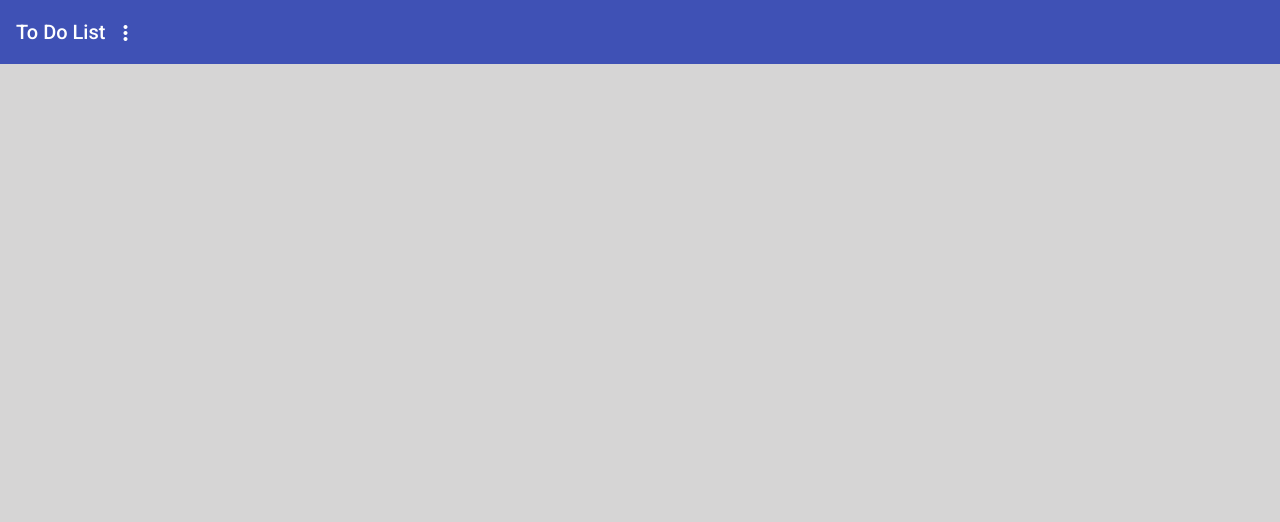
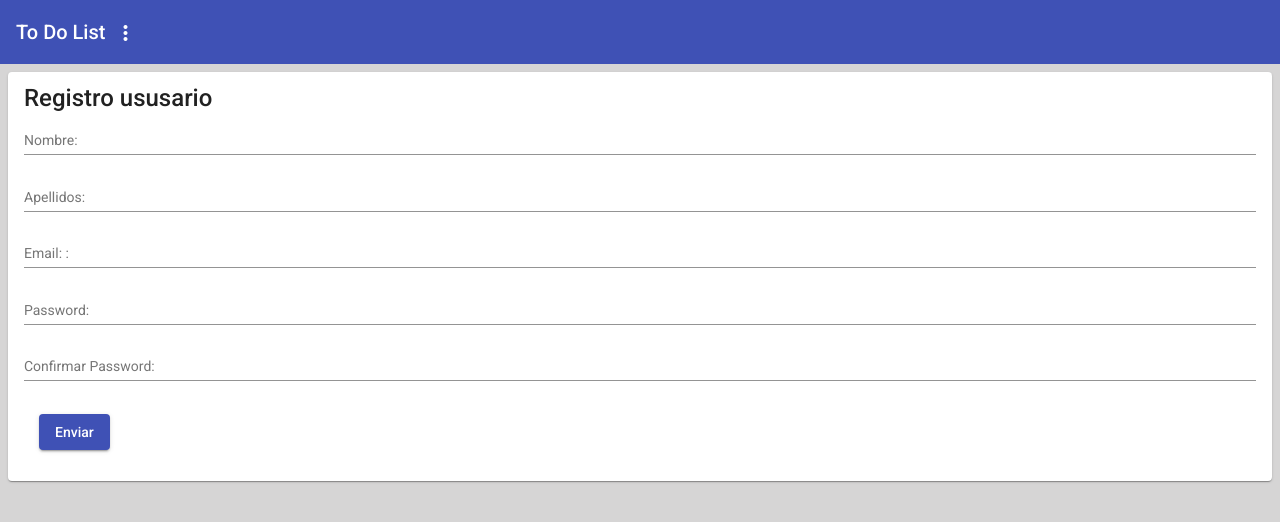
Before and after one commit to Rafalillo/ToDoList, an Angular app: page /register in a window 1280 px wide. Before the commit this address led to /. Shown: the top 522 px of the page. Built offline with nearby package versions, Linux system fonts and the light colour scheme.

Commit message:
formulario reactivo

```diff
--- a/src/app/app-routing.module.ts
+++ b/src/app/app-routing.module.ts
@@ -2,6 +2,7 @@ import { NgModule } from '@angular/core';
 import { RouterModule, Routes } from '@angular/router';
 import { HomeComponent } from './home.component';
 import { TareasComponent } from './tareas.component';
+import { RegisterComponent } from './register.component';
 
 
 const routes: Routes = [
@@ -12,6 +13,11 @@ const routes: Routes = [
   {
     path: 'tareas',
   component: TareasComponent
+}
+,
+{
+  path: 'register',
+component: RegisterComponent
 }
 ,
   {
--- /dev/null
+++ b/src/app/register.component.html
@@ -0,0 +1,30 @@
+<mat-card>
+    <form [formGroup]="form" (ngSubmit)="onSubmit()">
+    <mat-card-title>Registro ususario</mat-card-title>
+    <mat-form-field class="example-full-width">
+      <mat-label>Nombre:</mat-label>
+      <input matInput placeholder="Nombre">
+    </mat-form-field>
+
+    <mat-form-field class="example-full-width">
+        <mat-label>Apellidos:</mat-label>
+        <input formControlName="apellidos" matInput placeholder="Apellidos">
+    </mat-form-field>
+
+    <mat-form-field class="example-full-width">
+        <mat-label>Email: :</mat-label>
+        <input formControlName="email" matInput placeholder="Email">
+    </mat-form-field>
+
+    <mat-form-field class="example-full-width">
+        <mat-label>Password:</mat-label>
+        <input formControlName="password" type="password" matInput placeholder="Password">
+    </mat-form-field>
+    <mat-form-field class="example-full-width">
+        <mat-label>Confirmar Password:</mat-label>
+        <input formControlName="cpassword" type="password" matInput placeholder="Confirmar Password">
+    </mat-form-field>
+
+    <button mat-raised-button color="primary" style="margin:15px">Enviar</button>
+    </form>
+</mat-card>
--- /dev/null
+++ b/src/app/register.component.ts
@@ -0,0 +1,24 @@
+import { Component } from '@angular/core';
+import { FormBuilder } from '@angular/forms';
+
+@Component({
+    selector: 'register',
+    templateUrl: 'register.component.html',
+})
+export class RegisterComponent {
+
+    form: any;
+
+    constructor(private fb: FormBuilder){
+        this.form = fb.group({
+            nombre: '',
+            apellidos: '',
+            email: '',
+            password: '',
+            cpassword: ''
+        });
+    }
+    onSubmit(){
+        console.log(this.form.value)
+    }
+}
--- a/src/styles.css
+++ b/src/styles.css
@@ -19,3 +19,7 @@ body { margin: 0; font-family: Roboto, "Helvetica Neue", sans-serif; }
     display: inline-block;
     line-height: 24px;
 }
+.example-container{
+  background: white;
+  margin: 10px;
+}
```
Also changed, not shown: src/app/app.module.ts (+4 -4 lines).
